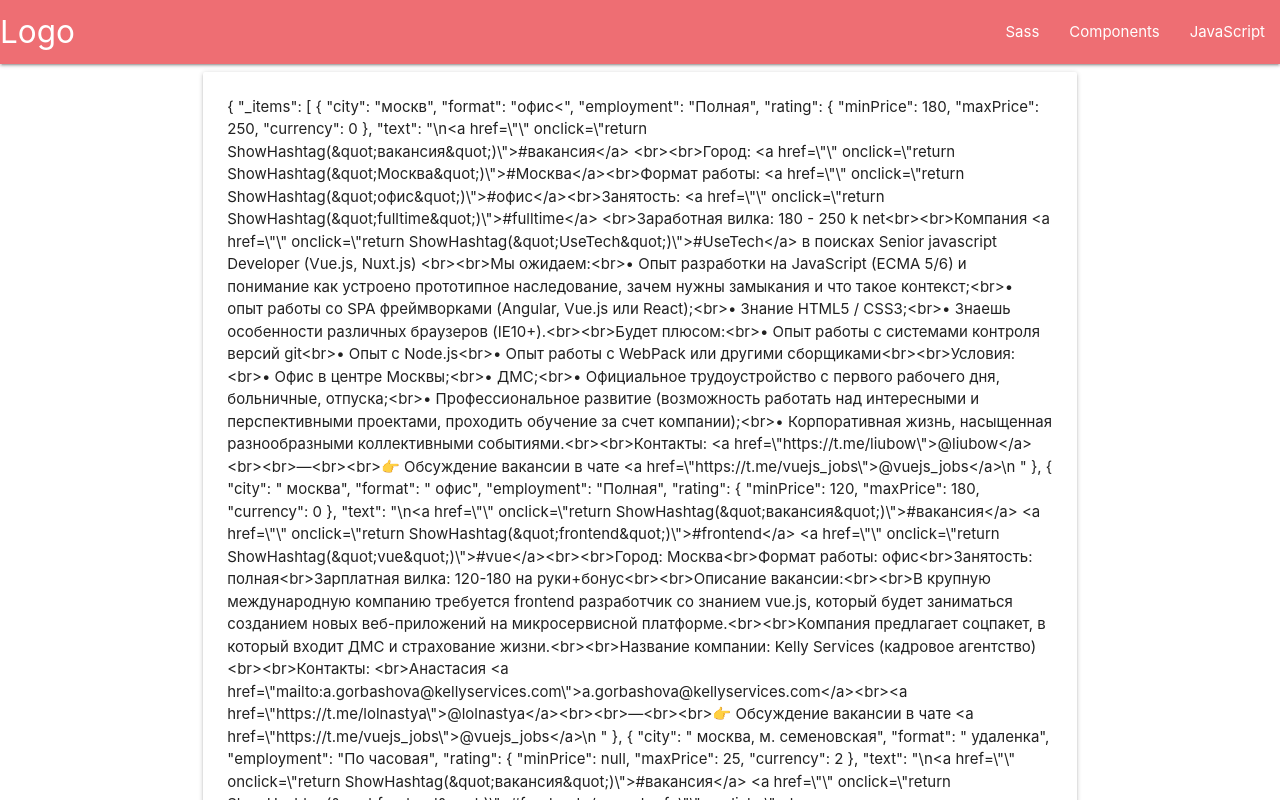
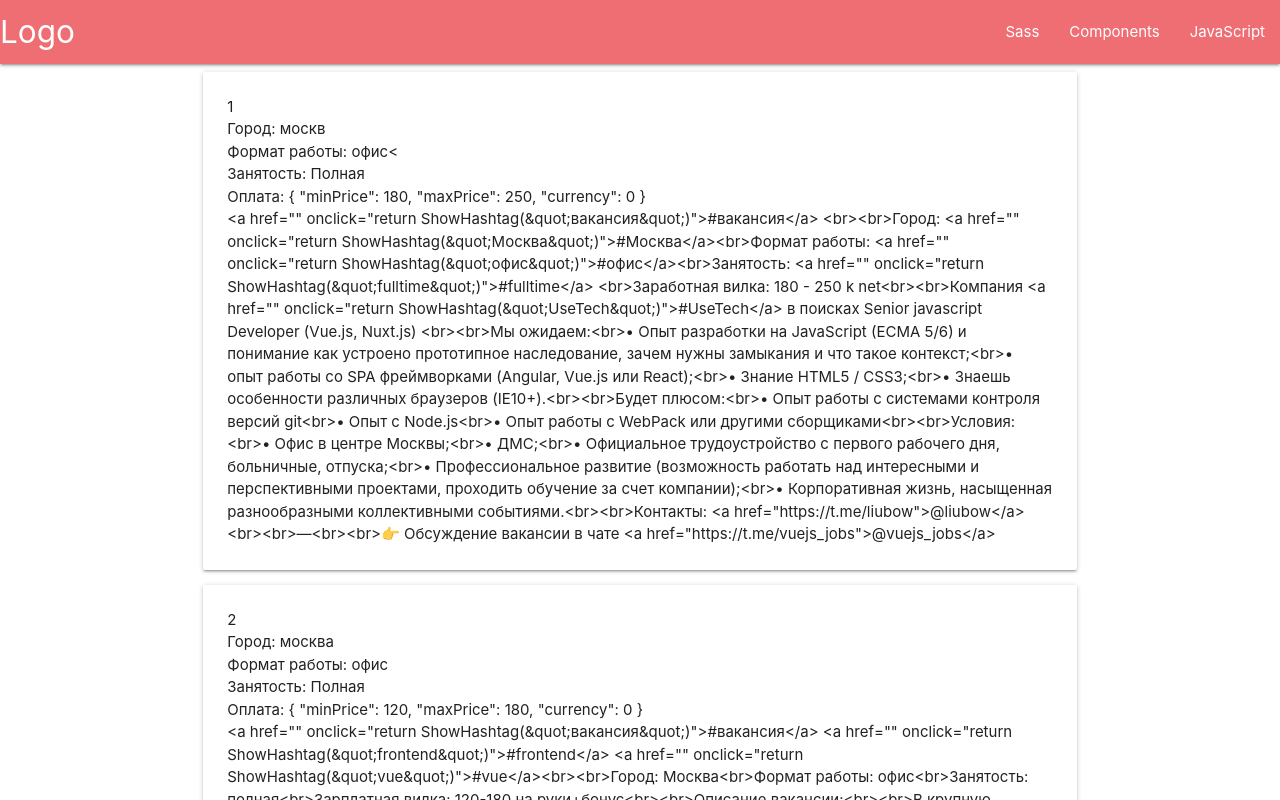
Before and after one commit to idushii/tg-vue-jobs, a Vue app: page / in a window 1280 px wide. Shown: the top 800 px of the page. Built offline with nearby package versions, Linux system fonts and the light colour scheme.

Commit message:
Поправил формат отображения сообщния

```diff
--- a/src/components/InfoCard.vue
+++ b/src/components/InfoCard.vue
@@ -1,13 +1,20 @@
 <template>
-<div class="card">
-  <div class="card-content">
-    {{items}}
+  <div>
+    <div class="card" v-for="(item, index) in items.value" :key="`item-${index}`">
+      <div class="card-content">
+        {{index+1}}
+        <p>Город: {{item.City}}</p>
+        <p>Формат работы: {{item.Format}}</p>
+        <p>Занятость: {{item.Employment}}</p>
+        <p>Оплата: {{item.Rating}}</p>
+        {{item.text}}
+      </div>
+    </div>
   </div>
-</div>
 </template>
 
 <script lang="ts">
-import { Component, Prop, Vue } from 'vue-property-decorator';
+import { Component, Prop, Vue } from "vue-property-decorator";
 
 import { Items, Item } from "../items";
 
@@ -15,12 +22,13 @@ import { Items, Item } from "../items";
 export default class InfoCard extends Vue {
   @Prop() private msg!: string;
 
-  items: Items = new Items()
+  items: Items = new Items();
 
   async mounted() {
-    let data = await fetch('/items.json').then(r => r.json())
-    this.items.parse(data)
+    let data = await fetch("/items.json").then(r => r.json());
+    this.items.parse(data);
   }
+
 }
 </script>
 
```
